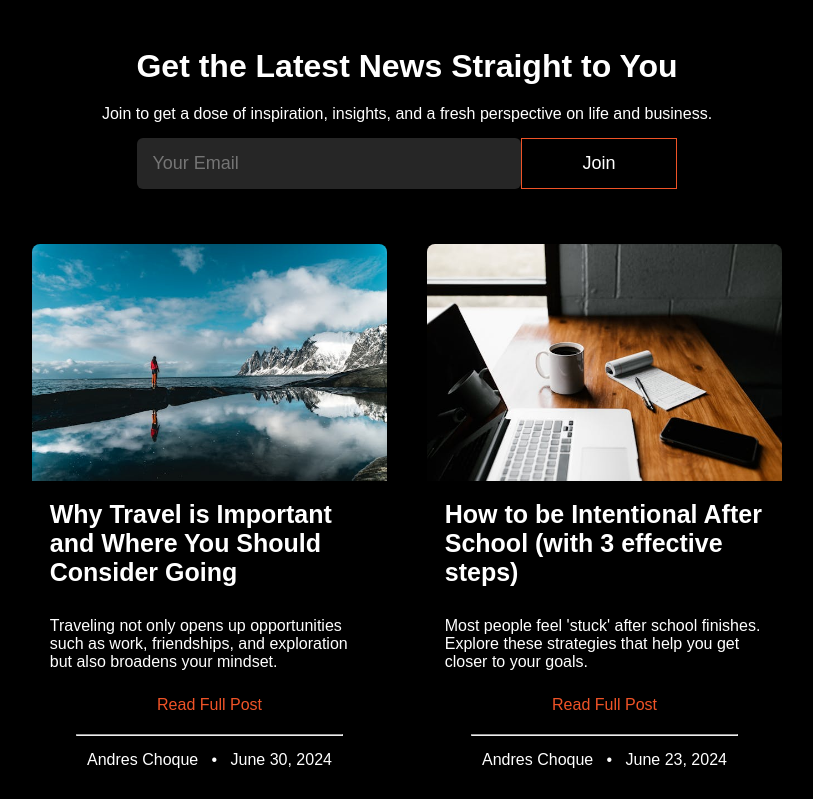
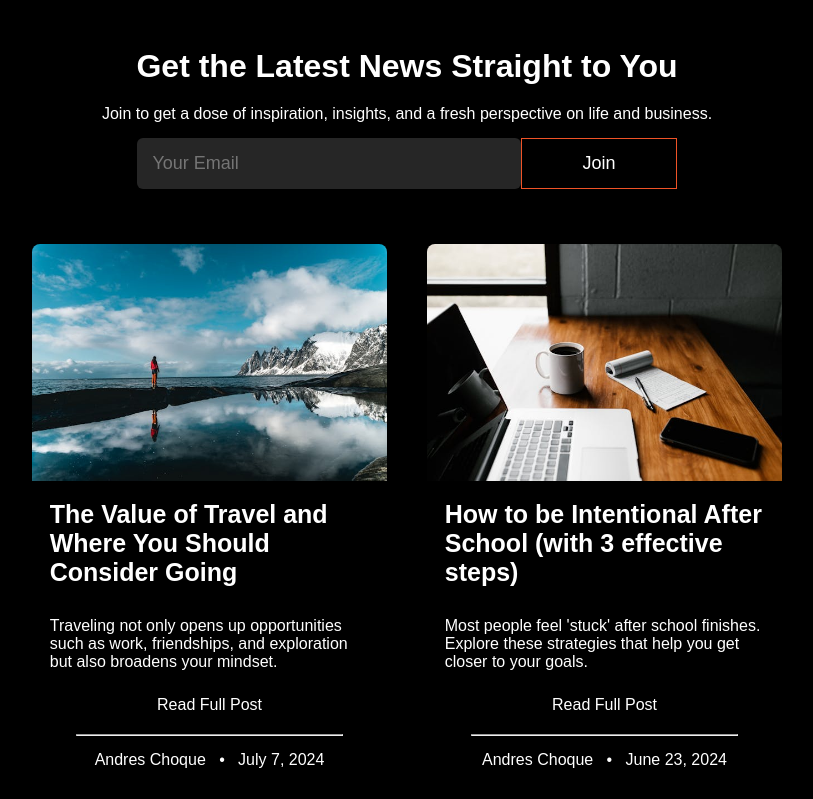
Before and after one commit to andreschoque3/Personal-Website, a React (Create React App) app in the folder client/: page /blog in a window 1280 px wide. Shown: the part 802-1601 px from the top of the page, without its empty margins (233-1046 px from the left). Built offline with nearby package versions, Linux system fonts and the light colour scheme.

Commit message:
changes 7/12

```diff
--- a/client/package.json
+++ b/client/package.json
@@ -18,6 +18,7 @@
     "react-router-dom": "^6.22.3",
     "react-scripts": "5.0.1",
     "react-share": "^5.1.0",
+    "react-snap": "^1.23.0",
     "react-toastify": "^10.0.5",
     "web-vitals": "^2.1.4"
   },
@@ -25,7 +26,8 @@
     "start": "react-scripts start",
     "build": "react-scripts build",
     "test": "react-scripts test",
-    "eject": "react-scripts eject"
+    "eject": "react-scripts eject",
+    "postbuild": "react-snap"
   },
   "eslintConfig": {
     "extends": [
--- a/client/src/Pages/Blog/Blog.css
+++ b/client/src/Pages/Blog/Blog.css
@@ -69,6 +69,11 @@
 
 .blog-link a {
     text-decoration: none;
+    color: white;
+    transition: 0.5s;
+}
+
+.blog-link a:hover {
     color: #ef5327;
 }
 
--- a/client/src/Pages/Blog/Blog.jsx
+++ b/client/src/Pages/Blog/Blog.jsx
@@ -70,7 +70,7 @@ function Blog() {
           <meta property="og:title" content="Blog - Andres Choque" />
           <meta property="og:description" content="Collection of thoughts and reflections." />
           <meta property="og:image" content="https://andreschoque.com/static/media/blog-bg.1230c2caaa3e9048b9c2.jpg" />
-          <meta property="og:url" content="https://andreschoque.com" />
+          <meta property="og:url" content="https://andreschoque.com/blog" />
           <meta property="og:type" content="website" />
 
           {/* Twitter Tags */}
@@ -78,6 +78,7 @@ function Blog() {
           <meta name="twitter:title" content="Blog - Andres Choque" />
           <meta name="twitter:description" content="Collection of thoughts and observations." />
           <meta name="twitter:image" content="https://andreschoque.com/static/media/blog-bg.1230c2caaa3e9048b9c2.jpg" />
+          <meta name="twitter:url" content="https://andreschoque.com/blog"/>
       </Helmet>
 
       <div className='blog-header'>
@@ -119,13 +120,13 @@ function Blog() {
         <div className='blog-list'>
           <div className='blog'>
             <img src={blog2} alt="" />
-            <h3>Why Travel is Important and Where You Should Consider Going</h3>
+            <h3>The Value of Travel and Where You Should Consider Going</h3>
             <p className='description'>Traveling not only opens up opportunities such as work, friendships, and exploration but also broadens your mindset.</p>
             <div className='blog-link'>
-              <Link to={'/blog/why-travel-is-important'}>Read Full Post</Link>
+              <Link to={'/blog/the-value-of-travel'}>Read Full Post</Link>
             </div>
             <hr />
-            <p className='author'>Andres Choque &nbsp; • &nbsp; June 30, 2024</p>
+            <p className='author'>Andres Choque &nbsp; • &nbsp; July 7, 2024</p>
           </div>
 
           <div className='blog'>
--- a/client/src/Pages/Home/Home.jsx
+++ b/client/src/Pages/Home/Home.jsx
@@ -115,6 +115,7 @@ function Home() {
           <meta name="twitter:title" content="Andres Choque's Website" />
           <meta name="twitter:description" content="Let's build solutions together." />
           <meta name="twitter:image" content="https://andreschoque.com/static/media/background-header.35708e91d89ba76f59f2.jpg" />
+          <meta name="twitter:url" content="https://andreschoque.com"/>
         </Helmet>
 
 
--- a/client/src/Pages/Posts/BlogPost1.jsx
+++ b/client/src/Pages/Posts/BlogPost1.jsx
@@ -91,6 +91,7 @@ function BlogPost1() {
         <meta name="twitter:title" content="How to be Intentional After School (with 3 effective steps) - Andres Choque" />
         <meta name="twitter:description" content="Ways to be Intentional After School." />
         <meta name="twitter:image" content="https://andreschoque.com/static/media/blog1.cf50d92bc2ab70c1d5fa.jpg" />
+        <meta name="twitter:url" content="https://andreschoque.com/blog/how-to-be-intentional-after-school"/>
       </Helmet>
 
 
@@ -404,7 +405,7 @@ function BlogPost1() {
 
             <p>Blessings,</p>
 
-            <p><em>Andres</em></p>
+            <p>- <em> Andres</em></p>
 
             <hr />
             </div>
```
Also changed, not shown: 1 other file (tests, documents, lock files or other folders).
